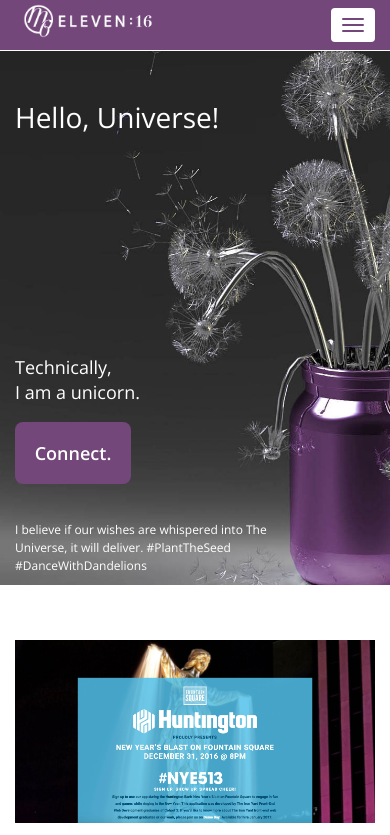
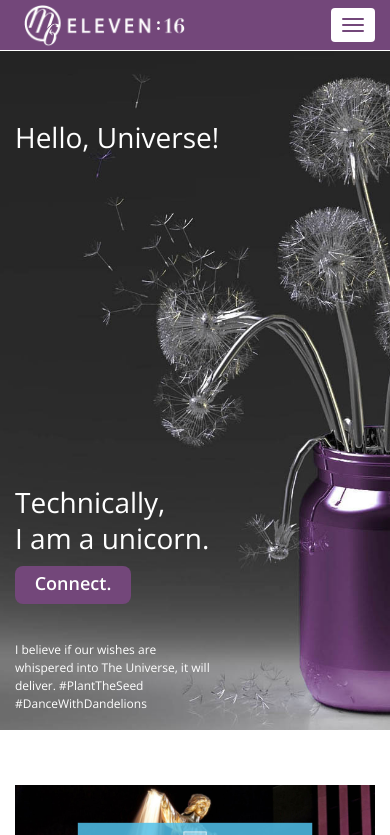
Before and after one commit to KBedgood/2016_1228_eleven16_portfolio_site, a website: page index.html in a window 390 px wide. Shown: the top 835 px of the page. Drawn offline with nearby package versions, Linux system fonts and the light colour scheme.

Commit message:
responsive revisions

```diff
--- a/main.scss
+++ b/main.scss
@@ -70,7 +70,7 @@ body {
     color: $color-accent;
     font-weight: 600;
     background-color: $color-accent;
-  border: 1px solid white;
+    border: 2px solid white !important;
     margin-right: 15px;
     &:hover,
     &:active {
@@ -81,14 +81,6 @@ body {
     }
   }
 
-// .btn-default:hover {
-//   color: $color-accent;
-//   background-color: white;
-//   border: 1px solid transparent;
-//   a {
-//     color: $color-accent;
-//   }
-// }
   navbar-default .navbar-collapse,
   .navbar-default .navbar-form {
     border-color: none;
@@ -237,6 +229,11 @@ h3 {
 
   .unicorn {
     margin-top: 60px;
+    h2 {
+      font-size: 28px;
+      color: #FFFFFF;
+      line-height: 36px;
+    }
   }
 
   // ----------------------------------------------------------------------------------------------------
@@ -351,6 +348,11 @@ h3 {
     font-size: 18px;
     left: 30px;
     line-height: 1.5em;
+  }
+
+  .zest {
+    margin-bottom: 28px;
+    margin-top: -10px;
   }
 
   // ----------------------------------------------------------------------------------------------------
@@ -547,15 +549,10 @@ img {
     color: #FFFFFF;
     border-color: white;
     border-width: 2px;
-  padding-right: 7px;
-  padding-left: 7px;
     float: right;
-  border: 2px solid white;
-  border-radius: 81%;
-  padding-top: 5px;
-  padding-bottom: 5px;
-  margin-right: 15px;
-  margin-bottom: 15px;
+    /* border-radius: 81%; */
+    margin-right: 25px;
+    margin-bottom: 16px;
     margin-top: 16px;
   }
 
@@ -571,13 +568,25 @@ img {
   // Responsive Styles
   // ----------------------------------------------------------------------------------------------------
   // --------------------------------------------------
+  // MEDIA QUERIES : 1024 */
+  // --------------------------------------------------
+  @media screen and (max-width: 1024px) {
+    // Medium Image
+    .background-image {
+      background-image: url("../images/dandelion_adobeStock_30141593_v8.jpg") !important;
+      background-position: 60% 0px;
+      background-size: cover !important;
+      height: 850px;
+    }
+  }
+
+  // --------------------------------------------------
   // MEDIA QUERIES : 917 */
   // --------------------------------------------------
   @media screen and (max-width: 917px) {
     // Medium Image
     .background-image {
-
-    background-image: url("../images/dandelion_mobile.jpg") !important;
+      background-image: url("../images/dandelion_adobeStock_30141593_v7.jpg") !important;
       background-position: 60% 0px;
       background-size: cover !important;
       height: 627px;
@@ -592,7 +601,6 @@ img {
     .navbar-form button {
       margin: 0px auto;
       display: block;
-
     }
     .navbar-brand {
       width: 80%;
@@ -637,7 +645,7 @@ img {
     }
     .main-text h1 {
       font-size: 28px;
-    margin-top: 82px;
+      margin-top: 102px;
     }
     .icon {
       border: 4px solid white;
@@ -669,7 +677,7 @@ img {
       border-radius: 4px;
     }
     img {
-    max-width: 68%;
+      max-width: 55%;
       margin-top: 10px;
     }
     .icon-footer {
@@ -700,6 +708,44 @@ img {
   }
 
   // --------------------------------------------------
+  // MEDIA QUERIES : 768 */
+  // --------------------------------------------------
+  @media screen and (max-width: 768px) {
+    .intro-text {
+      margin-top: 13px;
+      padding-right: 400px;
+    }
+    .navbar-brand > img {
+      max-width: 87%;
+      margin-top: -11px;
+    }
+    .text-one,
+    .text-two {
+      font-size: 12px;
+    }
+    h2 {
+      font-size: 28px;
+      line-height: 34px;
+      margin-top: -4px;
+    }
+    .connect-kb {
+      margin-top: 0;
+      padding: 0px;
+    }
+    .dandelion-text {
+      padding-right: 444px;
+      font-size: 12px;
+      line-height: 18px;
+      margin-bottom: 17px;
+    }
+    .connect-buttontext {
+      font-size: 18px;
+      color: #FFFFFF;
+      margin-top: 8px;
+    }
+  }
+
+  // --------------------------------------------------
   // MEDIA QUERIES : 468 */
   // --------------------------------------------------
   @media screen and (max-width: 468px) {
@@ -720,3 +766,33 @@ img {
       height: 165px;
     }
   }
+
+  @media screen and (max-width: 768px) {
+    .dandelion-text {
+      padding-right: 144px;
+      font-size: 12px;
+      line-height: 18px;
+      margin-bottom: 17px;
+    }
+  }
+
+  // --------------------------------------------------
+  // MEDIA QUERIES : 425 */
+  // --------------------------------------------------
+  @media screen and (max-width: 425px) {
+    .dandelion-text {
+      padding-right: 144px;
+    }
+    h2 {
+      margin-top: 300px;
+    }
+  }
+
+  // --------------------------------------------------
+  // MEDIA QUERIES : 320 */
+  // --------------------------------------------------
+  @media screen and (max-width: 320px) {
+    .icon-footer .fa {
+      margin-right: 31px;
+    }
+  }
```
Also changed, not shown: css/main.css, images/dandelion_adobeStock_30141593_v7.jpg (added), images/dandelion_adobeStock_30141593_v8.jpg (added), 1 other file. Lines whose indentation alone changed are shown as unchanged.
